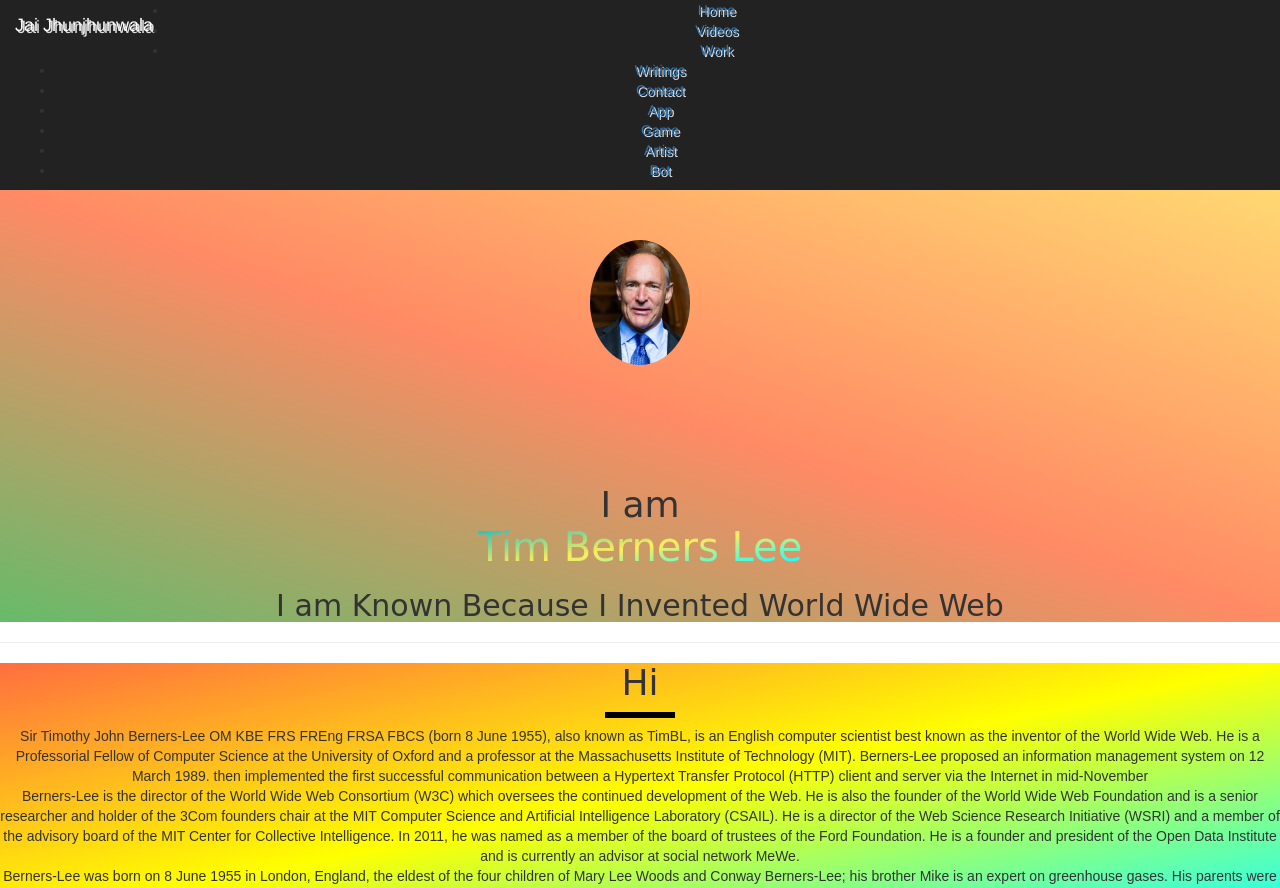
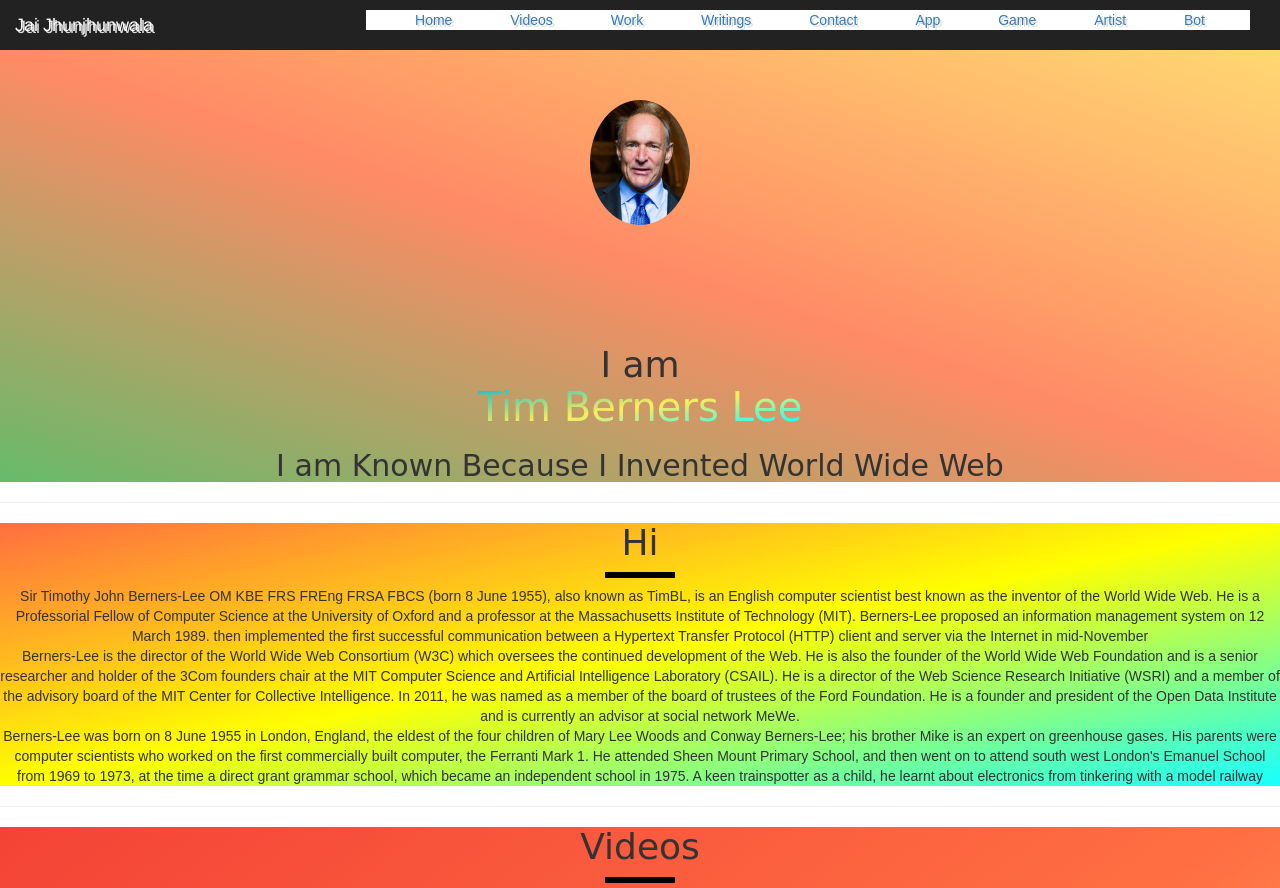
Before and after one commit to CuteJai1019/TimBlee, a plain HTML site: page index.html in a window 1280 px wide. Shown: the top 888 px of the page. Drawn offline with nearby package versions, Linux system fonts and the light colour scheme.

Commit message:
Update style.css

```diff
--- a/style.css
+++ b/style.css
@@ -38,7 +38,7 @@ p {
     margin: 8px auto;
 
 }
-
+.menu { background-color: white; position: fixed; top: 10px; right: 30px; list-style:none; z-index: 10px; cursor: pointer; } .lists { display: inline; font-family: 'Montserrat', sans-serif; padding-left: 9px; padding-right: 45px; }
 #videos {
     background-image: linear-gradient(to bottom right , #F44336,#FF7043,#FFF176);
     font-family: 'Hachi Maru Pop', cursive;
```
